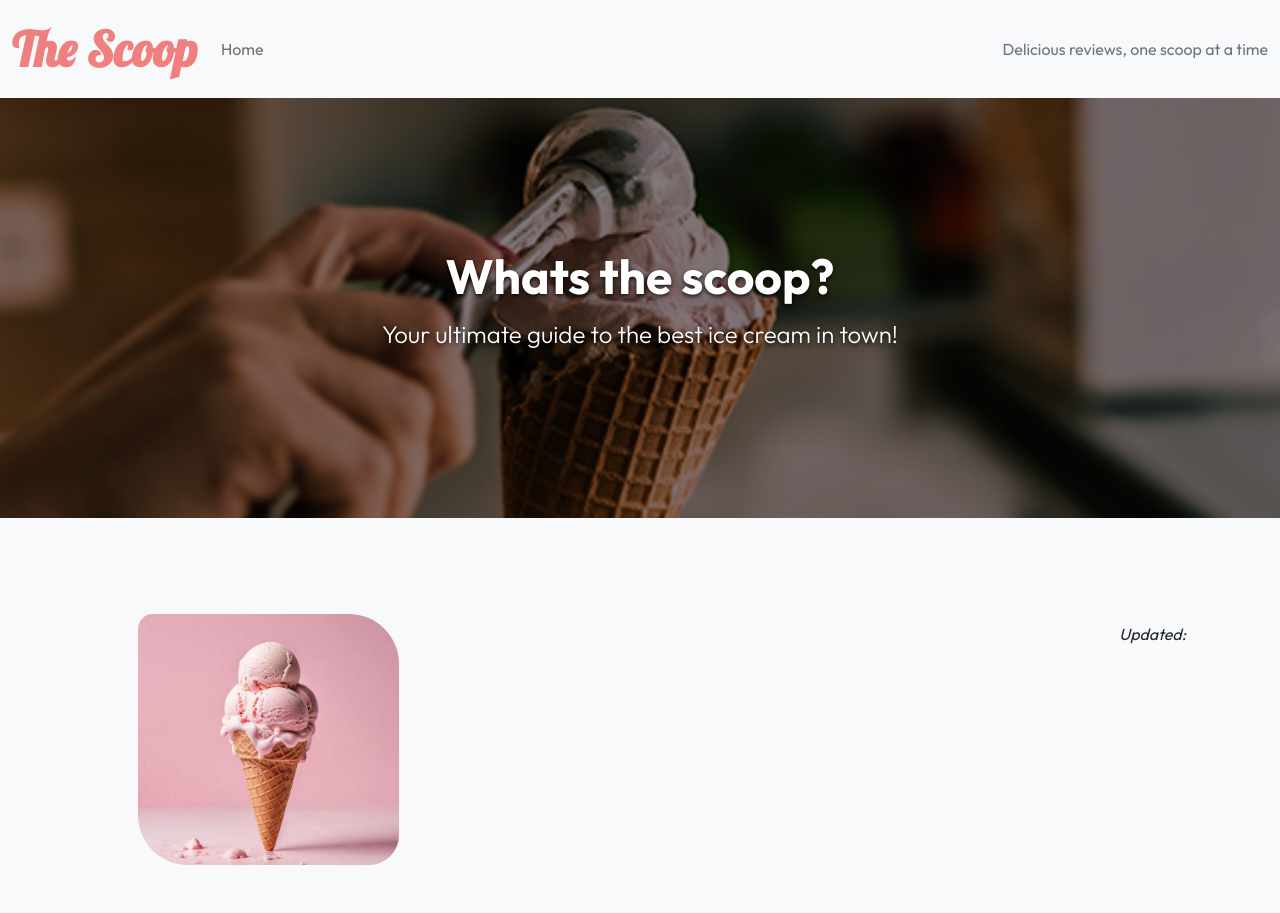
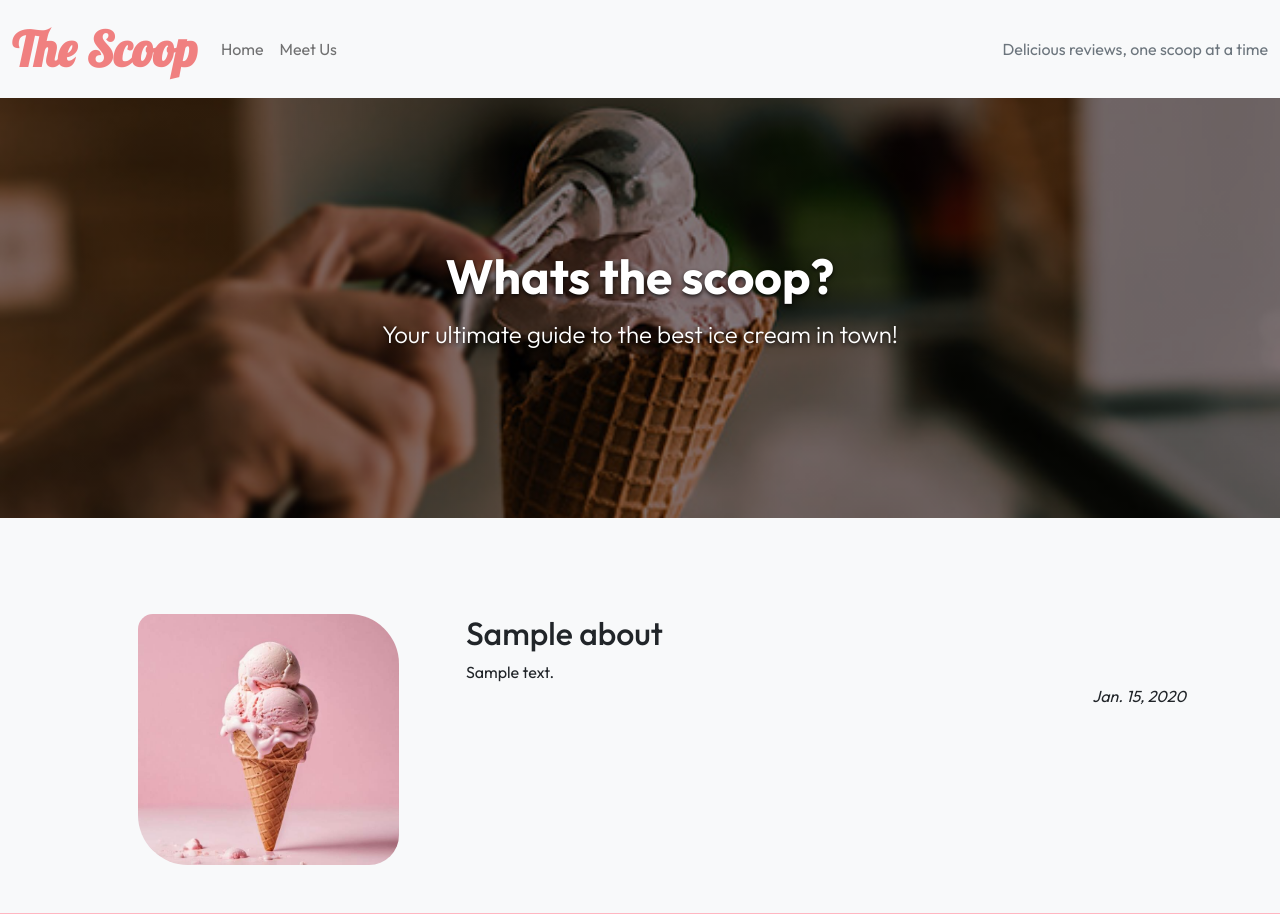
Before and after one commit to SchoemanClaudia/TheScoop, a Django app: template about/templates/about/meet_us.html in a window 1280 px wide. Shown: the top 914 px of the page. Run offline with Django 4.2, Linux system fonts and the light colour scheme; the template is opened without the code that fills it: values that come from a table or form of the project are taken from there, others are empty; tables that the repository leaves empty hold one stand-in row (values such as "Sample post").

Commit message:
Connect about app urls

```diff
--- a/about/templates/about/meet_us.html
+++ b/about/templates/about/meet_us.html
@@ -10,13 +10,14 @@
         <div class="col-8">
             <div class="col-8">
                 <!-- Name goes between these h2 tags -->
-                <h2></h2>
+                <h2>{{ about.name }}</h2>
                 <!-- Bio goes directly underneath this -->
+                {{ about.bio | safe }}
             </div>
             <div class="row">
                 <div class="col text-right">
                     <!-- Updated on field goes in here -->
-                    <p class="text-end"><em>Updated: </em></p>
+                    <p class="text-end"><em>{{ about.updated_at }}</em></p>
                 </div>
             </div>
         </div>
--- /dev/null
+++ b/about/urls.py
@@ -0,0 +1,6 @@
+from . import views
+from django.urls import path
+
+urlpatterns = [
+    path('', views.meet_us, name='about'),
+]
--- a/scoop_project/urls.py
+++ b/scoop_project/urls.py
@@ -19,6 +19,7 @@ from django.urls import path, include
 
 # order of string paths alphabetical, with the empty string path last.
 urlpatterns = [
+    path("about/", include("about.urls"), name="about-urls"),
     path('admin/', admin.site.urls),
     path('summernote/', include('django_summernote.urls')),
     path("", include("reviews.urls"), name="reviews-urls"),
--- a/templates/base.html
+++ b/templates/base.html
@@ -1,6 +1,7 @@
 {% load static %}
 
 {% url 'home' as home_url %}
+{% url 'about' as about_url %}
 
 <!DOCTYPE html>
 <html class="h-100" lang="en">
@@ -44,6 +45,12 @@
                         <a class="nav-link {% if request.path == home_url %}active{% endif %}" aria-current="page"
                             href="{% url 'home' %}">Home</a>
                     </li>
+                    <li class="nav-item">
+                        <a
+                          class="nav-link {% if request.path == about_url %}active{%endif%}" aria-current="page"
+                          href="{% url 'about' %}">Meet Us</a
+                        >
+                      </li>
                 </ul>
                 <span class="navbar-text text-muted">
                     Delicious reviews, one scoop at a time
```
